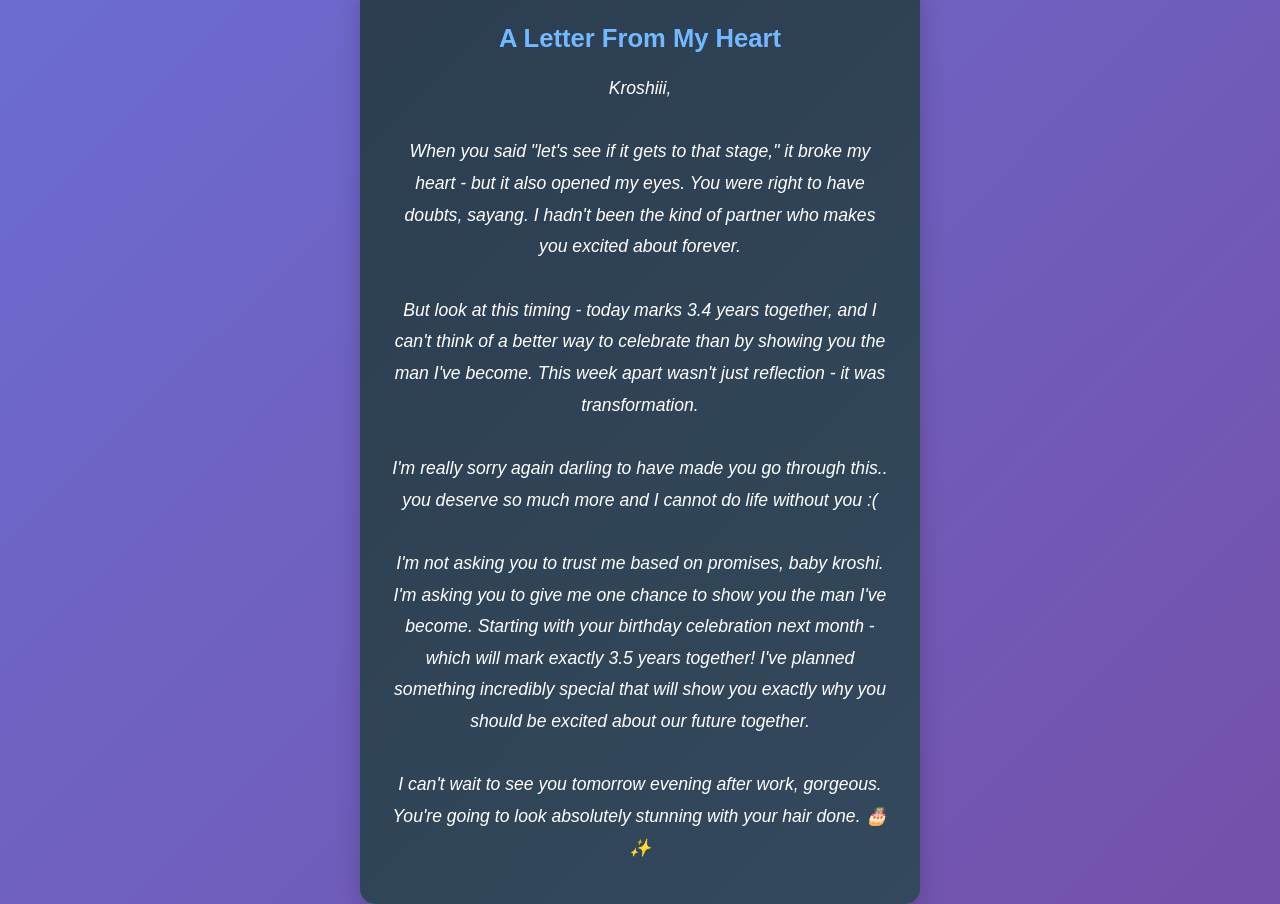
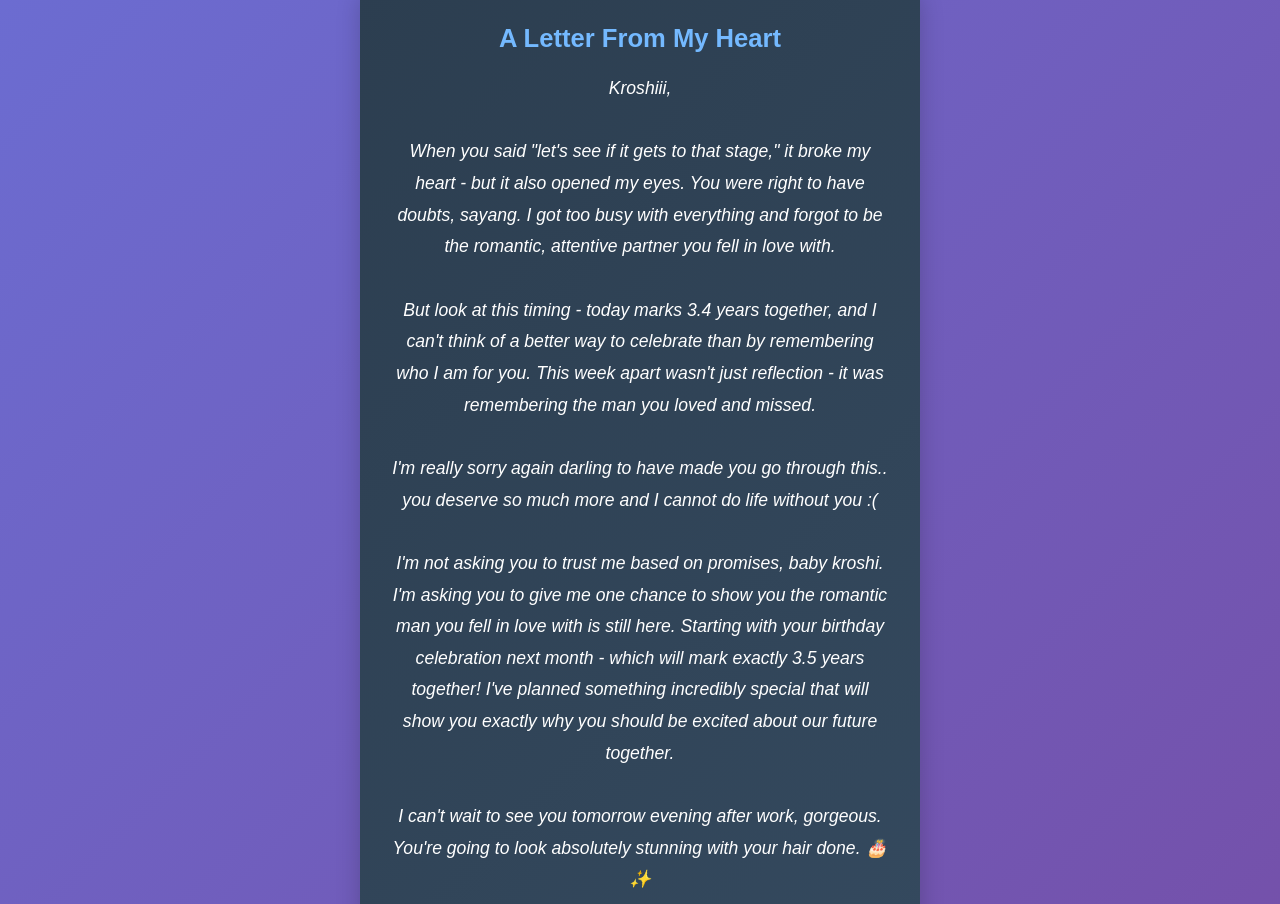
Before and after one commit to harvinraj14/IMsorry, a plain HTML site: page index.html in a window 1280 px wide. Shown: the part 1441-2345 px from the top of the page. Drawn offline with Linux system fonts and the light colour scheme.

Commit message:
index.html

```diff
--- a/index.html
+++ b/index.html
@@ -182,7 +182,7 @@
 
         <div class="quick-message">
             <h2 style="color: #667eea; margin-bottom: 15px;">Today Marks Our 3.4 Years Together</h2>
-            <p style="font-size: 1.1em;">What a way to celebrate an anniversary - by becoming the man you deserve, sayang. When you said "let's see if it gets to that stage," you were absolutely right to have doubts. I hadn't been showing you the kind of love that makes you excited about forever. This week changed that.</p>
+            <p style="font-size: 1.1em;">What a way to celebrate an anniversary - by remembering who I am for you, sayang. When you said "let's see if it gets to that stage," you were absolutely right to have doubts. I got too busy with everything and forgot to be the special man you fell in love with. This week reminded me.</p>
         </div>
 
         <div class="day-grid">
@@ -203,7 +203,7 @@
 
             <div class="day-card">
                 <div class="day-number">Day 7</div>
-                <div class="day-text">Today - our 3.4 year anniversary - I'm ready to be the man you can't wait to marry, starting right now</div>
+                <div class="day-text">Today - our 3.4 year anniversary - I'm ready to be the romantic man you fell in love with again, starting right now</div>
             </div>
         </div>
 
@@ -222,13 +222,13 @@
             <div class="letter-text">
                 <p>Kroshiii,</p>
                 <br>
-                <p>When you said "let's see if it gets to that stage," it broke my heart - but it also opened my eyes. You were right to have doubts, sayang. I hadn't been the kind of partner who makes you excited about forever.</p>
+                <p>When you said "let's see if it gets to that stage," it broke my heart - but it also opened my eyes. You were right to have doubts, sayang. I got too busy with everything and forgot to be the romantic, attentive partner you fell in love with.</p>
                 <br>
-                <p>But look at this timing - today marks 3.4 years together, and I can't think of a better way to celebrate than by showing you the man I've become. This week apart wasn't just reflection - it was transformation.</p>
+                <p>But look at this timing - today marks 3.4 years together, and I can't think of a better way to celebrate than by remembering who I am for you. This week apart wasn't just reflection - it was remembering the man you loved and missed.</p>
                 <br>
                 <p>I'm really sorry again darling to have made you go through this.. you deserve so much more and I cannot do life without you :(</p>
                 <br>
-                <p>I'm not asking you to trust me based on promises, baby kroshi. I'm asking you to give me one chance to show you the man I've become. Starting with your birthday celebration next month - which will mark exactly 3.5 years together! I've planned something incredibly special that will show you exactly why you should be excited about our future together.</p>
+                <p>I'm not asking you to trust me based on promises, baby kroshi. I'm asking you to give me one chance to show you the romantic man you fell in love with is still here. Starting with your birthday celebration next month - which will mark exactly 3.5 years together! I've planned something incredibly special that will show you exactly why you should be excited about our future together.</p>
                 <br>
                 <p>I can't wait to see you tomorrow evening after work, gorgeous. You're going to look absolutely stunning with your hair done. 🎂✨</p>
             </div>
```
